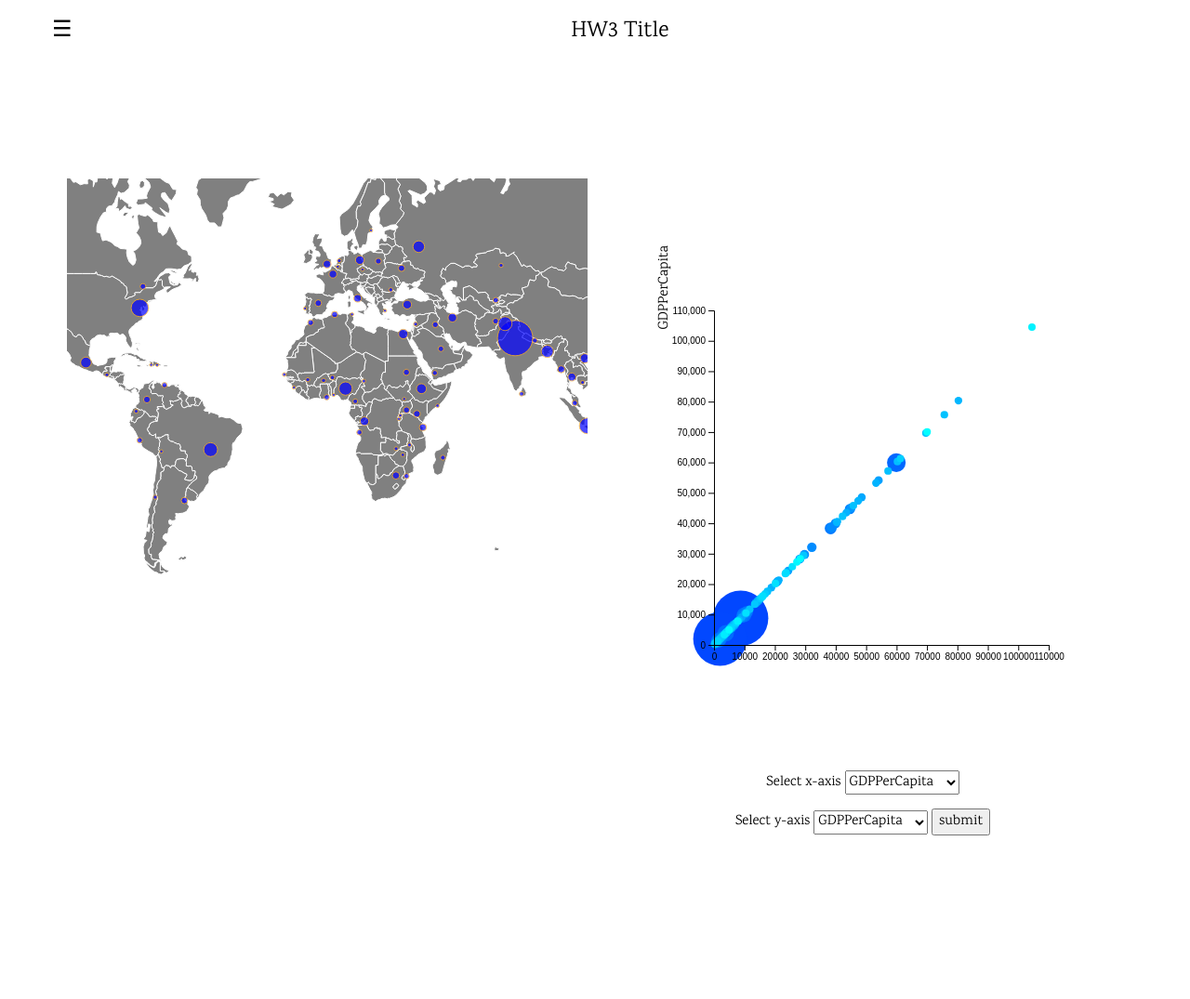
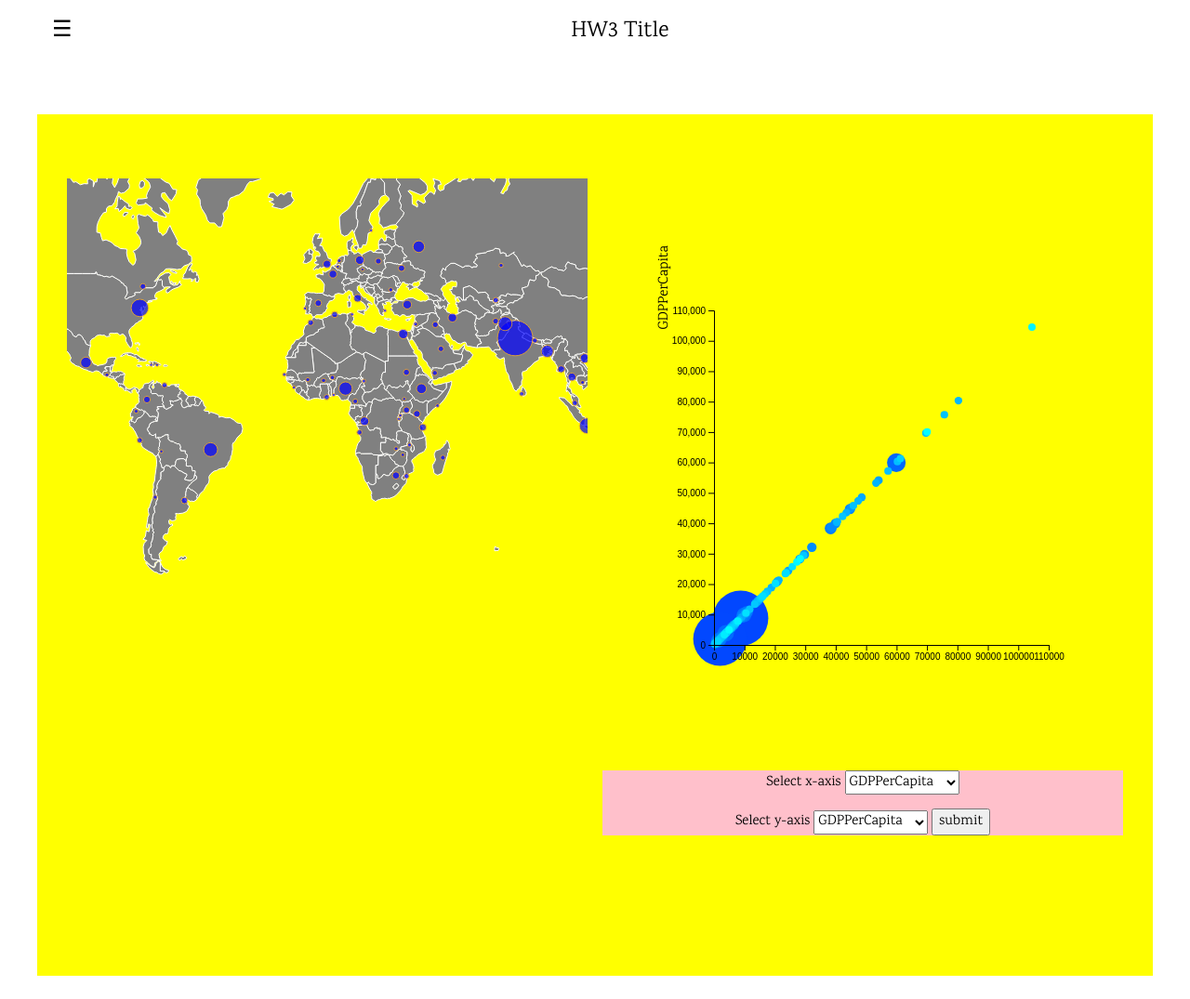
Before and after one commit to duanchenliu/hw3-let-s-go-vis, a plain HTML site: page index.html in a window 1280 px wide. Shown: the whole page at 93% size. Drawn offline with nearby package versions, Linux system fonts and the light colour scheme.

```diff
--- a/css/style.css
+++ b/css/style.css
@@ -47,3 +47,12 @@
     background-color:white;
     border-radius:5px;
 }
+
+#vis-area{
+    background-color: yellow;
+    border-color: black;
+  }
+
+  #menu{
+    background-color: pink;
+  }
--- a/index.html
+++ b/index.html
@@ -31,7 +31,7 @@
 	</div>
 
      <!-- !PAGE CONTENT! -->
-     <div class="w3-main w3-content w3-padding" style="max-width:1200px;margin-top:100px">
+     <div class="w3-main w3-content w3-padding" style="max-width:1200px;margin-top:100px" id = "vis-area">
 
 		<!--Grid with graphs-->
   		<div class="w3-row-padding w3-padding-16 w3-center">
@@ -50,7 +50,7 @@
 Freedom
 Generosity -->
 
-<div class = "dropDownMenu">
+<div class = "dropDownMenu" id = "menu">
 		<p><span><label for="x-axis">Select x-axis</label></span>
 			<select id="x-value">
 				<!-- <option value="Population">Population</option> -->
```
